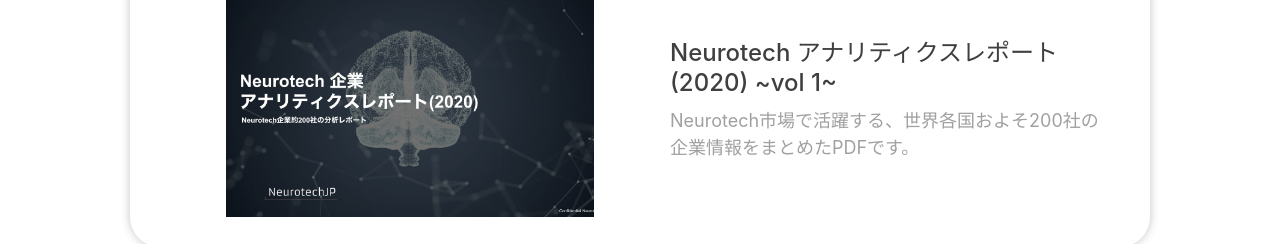
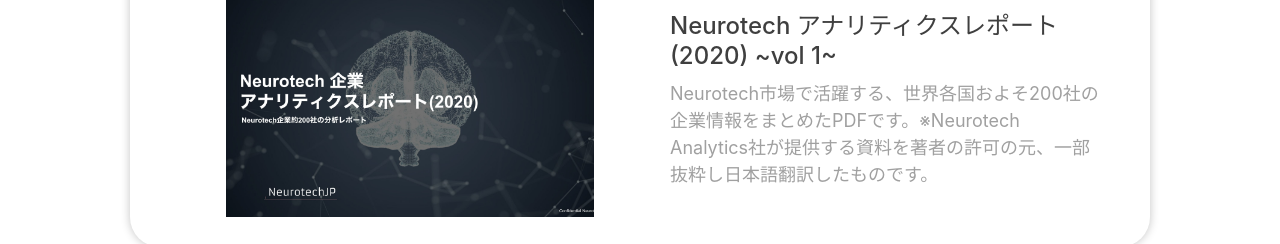
Before and after one commit to wakkihaya/neurotechjp, a Next.js app: page /jp/slides in a window 1280 px wide. Shown: the part 805-1049 px from the top of the page. Built offline with nearby package versions, Linux system fonts and the light colour scheme.

Commit message:
update: slide title

```diff
--- a/src/pages/jp/slides.tsx
+++ b/src/pages/jp/slides.tsx
@@ -39,7 +39,8 @@ const SlidesPage: React.FC = () => {
           imgSrc="/img/slides/neurotech-startups-analytics.jpg"
           title="Neurotech アナリティクスレポート(2020)  ~vol 1~"
         >
-          Neurotech市場で活躍する、世界各国およそ200社の企業情報をまとめたPDFです。
+          Neurotech市場で活躍する、世界各国およそ200社の企業情報をまとめたPDFです。※Neurotech
+          Analytics社が提供する資料を著者の許可の元、一部抜粋し日本語翻訳したものです。
         </SlideContent>
       </div>
       <Footer />
```
